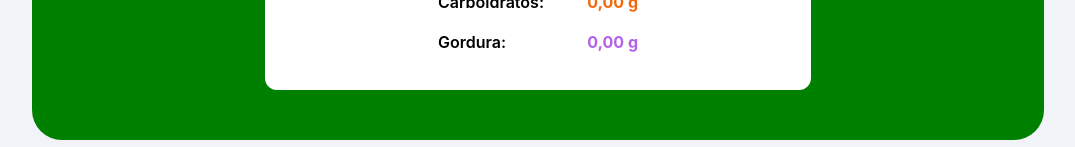
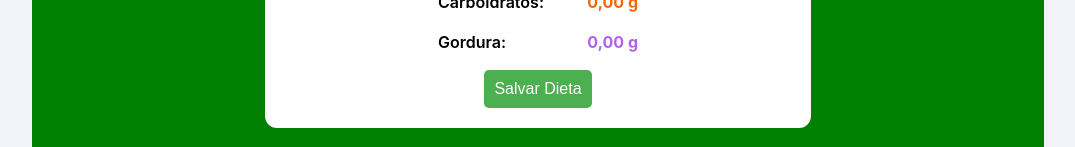
Before and after one commit to RicardoSantos-99/Diet, a React (Vite) app: page / in a window 1280 px wide. Shown: the part 1373-1520 px from the top of the page, without its empty margins (102-1177 px from the left). Built offline with nearby package versions, Linux system fonts and the light colour scheme; no server answers.

Commit message:
add save button

```diff
--- a/src/components/CalorieCalculation/CalorieCalculation.component.tsx
+++ b/src/components/CalorieCalculation/CalorieCalculation.component.tsx
@@ -5,6 +5,7 @@ InputContainer,
 ListContainer,
 TableContainer,
 Nutricional,
+SaveButton,
 Information,
 TextCalories,
 TextCarbohydrates,
@@ -20,13 +21,14 @@ const CalorieCalculation = () => {
   const [selectedFoods, setSelectedFoods] = useState<Food[]>([]);
   const [inputValue, setInputValue] = useState('');
   const [suggestions, setSuggestions] = useState<Food[]>([]);
+  const [showTooltip, setShowTooltip] = useState(false);
+  const [tooltipMessage, setTooltipMessage] = useState('');
 
   const foodService = new FoodService();
 
   useEffect(() => {
     const fetchData = async () => {
       const apiSuggestions = await foodService.getFoodFromApi()
-      console.log(apiSuggestions, 'apiSuggestions');
       setSuggestions(apiSuggestions);
     };
 
@@ -62,6 +64,21 @@ const CalorieCalculation = () => {
       return newSelectedFoods;
     });
   }, []);
+
+
+  const saveDiet = useCallback(async () => {
+    try {
+      await foodService.saveDiet(selectedFoods);
+      console.log('Dieta salva com sucesso!')
+      setTooltipMessage('Dieta salva com sucesso!');
+      setShowTooltip(true);
+      setTimeout(() => setShowTooltip(false), 3000);
+    } catch (error) {
+      setTooltipMessage('Erro ao salvar dieta. Tente novamente.');
+      setShowTooltip(true);
+      setTimeout(() => setShowTooltip(false), 3000);
+    }
+  }, [selectedFoods]);
 
   const totalNutrition = useMemo(() => foodService.calculateTotalNutrition(selectedFoods), [selectedFoods]);
 
@@ -122,6 +139,25 @@ const CalorieCalculation = () => {
             Gordura: <TextFat>{totalNutrition.fat} g</TextFat>
           </Nutricional>
         </Information>
+        <SaveButton onClick={saveDiet}>
+          Salvar Dieta
+           {showTooltip && (
+            <div style={{
+              display: 'block',
+              position: 'absolute',
+              top: '100px',
+              left: '50%',
+              transform: 'translateX(-50%)',
+              padding: '5px',
+              backgroundColor: 'black',
+              color: 'white',
+              borderRadius: '4px',
+              whiteSpace: 'nowrap',
+            }}>
+              {tooltipMessage}
+            </div>
+          )}
+        </SaveButton>
       </TableContainer>
     </MainContainer>
   );
--- a/src/components/CalorieCalculation/CalorieCalculation.styled.tsx
+++ b/src/components/CalorieCalculation/CalorieCalculation.styled.tsx
@@ -1,4 +1,4 @@
-import styled from "styled-components";
+import styled, { css } from 'styled-components';
 
 export const MainContainer = styled.nav`
     width: 80%;
@@ -75,10 +75,27 @@ export const Nutricional = styled.p`
     }
 `
 
+export const SaveButton = styled.button`
+  padding: 10px 10px;
+  font-size: 16px;
+  cursor: pointer;
+  background-color: #4CAF50;
+  color: white;
+  border: none;
+  border-radius: 5px;
+
+  &:hover {
+    background-color: #45a049;
+  }
+
+  @media (max-width: 460px) {
+    width: 100%;
+  }
+`;
+
 export const Information = styled.div`
     width: 200px;
 `
-
 export const TextCalories = styled.span`
     color: #f1af09;
     font-weight: 700;
--- a/src/components/CalorieCalculation/FoodService.ts
+++ b/src/components/CalorieCalculation/FoodService.ts
@@ -18,6 +18,26 @@ class FoodService {
       return this.getFoodFromMock();
     }
   }
+
+  async saveDiet(selectedFoods: Food[]): Promise<void> {
+    try {
+      const response = await fetch('http://localhost:4000/api/user_foods', {
+        method: 'POST',
+        headers: {
+          'Content-Type': 'application/json',
+        },
+        body:  JSON.stringify({foods: selectedFoods}),
+      });
+
+      if (!response.ok) {
+        throw new Error('Network response was not ok');
+      }
+
+    } catch (error) {
+      console.error('There was a problem with your fetch operation:', error);
+    }
+  }
+
 
   async createFood(food: Food): Promise<Food> {
     try {
@@ -74,6 +94,8 @@ class FoodService {
     const inputValueLower = inputValue.trim().toLowerCase();
     return foods.filter(food => food.name.toLowerCase().includes(inputValueLower)).slice(0, 12);
   }
+
+
 }
 
 export default FoodService;
```
